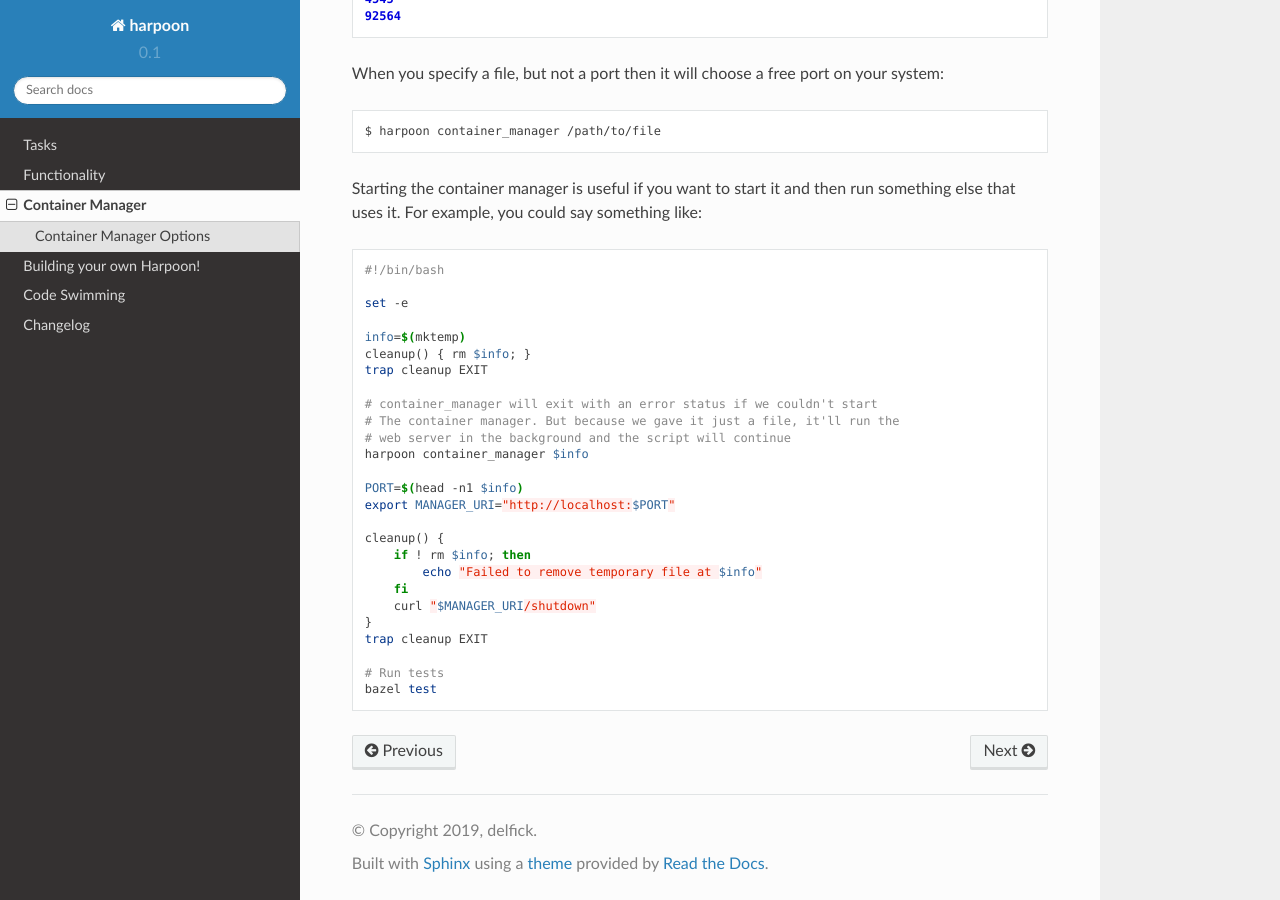
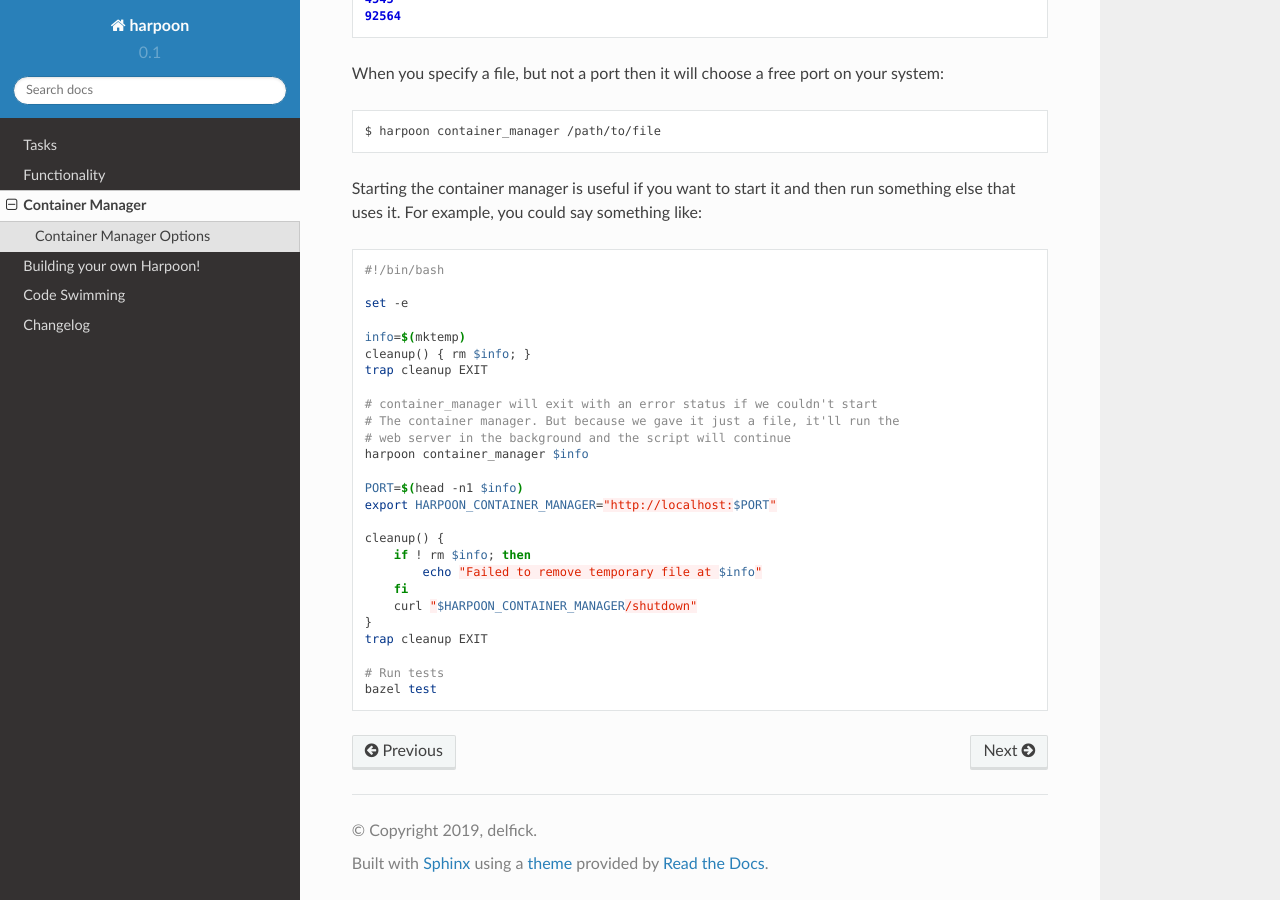
Before and after one commit to delfick/harpoon, a Sphinx documentation site: the page built from docs/docs/container_manager.rst, in a window 1280 px wide and 900 px high, scrolled down 2501 px. Built offline with Sphinx 7.4.7 and the Read the Docs theme 2.0.0, drawn with Linux system fonts in a browser that asks for light colours; pages that are not in the unit, such as notebooks, are missing from menus.

Commit message:
Slight change to container manager docs

```diff
--- a/docs/docs/container_manager.rst
+++ b/docs/docs/container_manager.rst
@@ -134,13 +134,13 @@ something else that uses it. For example, you could say something like:
     harpoon container_manager $info
 
     PORT=$(head -n1 $info)
-    export MANAGER_URI="http://localhost:$PORT"
+    export HARPOON_CONTAINER_MANAGER="http://localhost:$PORT"
 
     cleanup() {
         if ! rm $info; then
             echo "Failed to remove temporary file at $info"
         fi
-        curl "$MANAGER_URI/shutdown"
+        curl "$HARPOON_CONTAINER_MANAGER/shutdown"
     }
     trap cleanup EXIT
 
```
